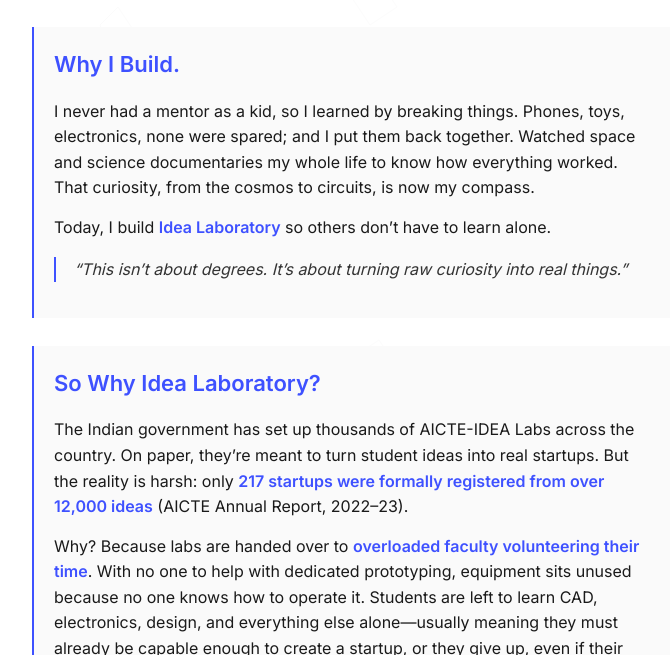
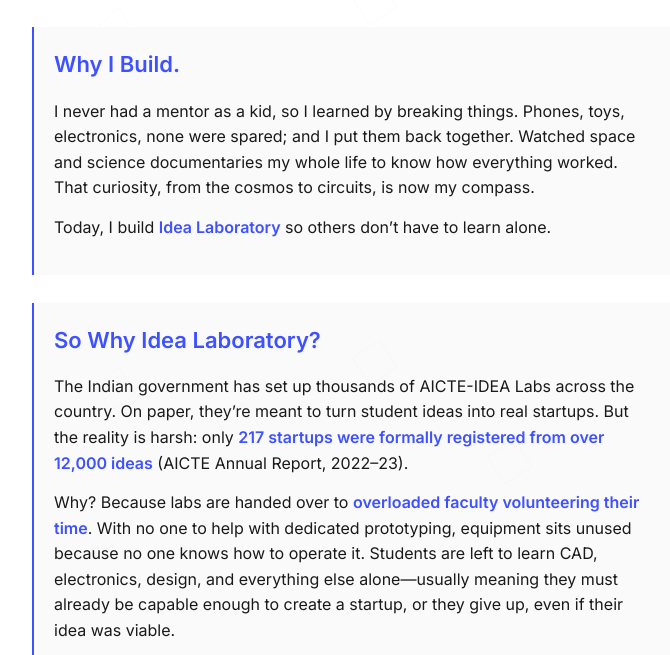
Before and after one commit to HemmenthKumar/hemmenthkumar.github.io, a plain HTML site: page index.html in a window 1280 px wide. Shown: the part 137-792 px from the top of the page, without its empty margins (288-958 px from the left). Drawn offline with Linux system fonts and the light colour scheme.

Commit message:
Update index.html

```diff
--- a/index.html
+++ b/index.html
@@ -136,8 +136,7 @@
                 <h2 class="section-title">Why I Build.</p></h2>
                 <p class="point">I never had a mentor as a kid, so I learned by breaking things. Phones, toys, electronics, none were spared; and I put them back together. Watched space and science documentaries my whole life to know how everything worked. That curiosity, from the cosmos to circuits, is now my compass.</p>
                 <p class="point">Today, I build <span class="highlight">Idea Laboratory</span> so others don’t have to learn alone.</p>
-                <div class="quote">
-                    “This isn’t about degrees. It’s about turning raw curiosity into real things.”
+
                 </div>
             </div>
 
```
